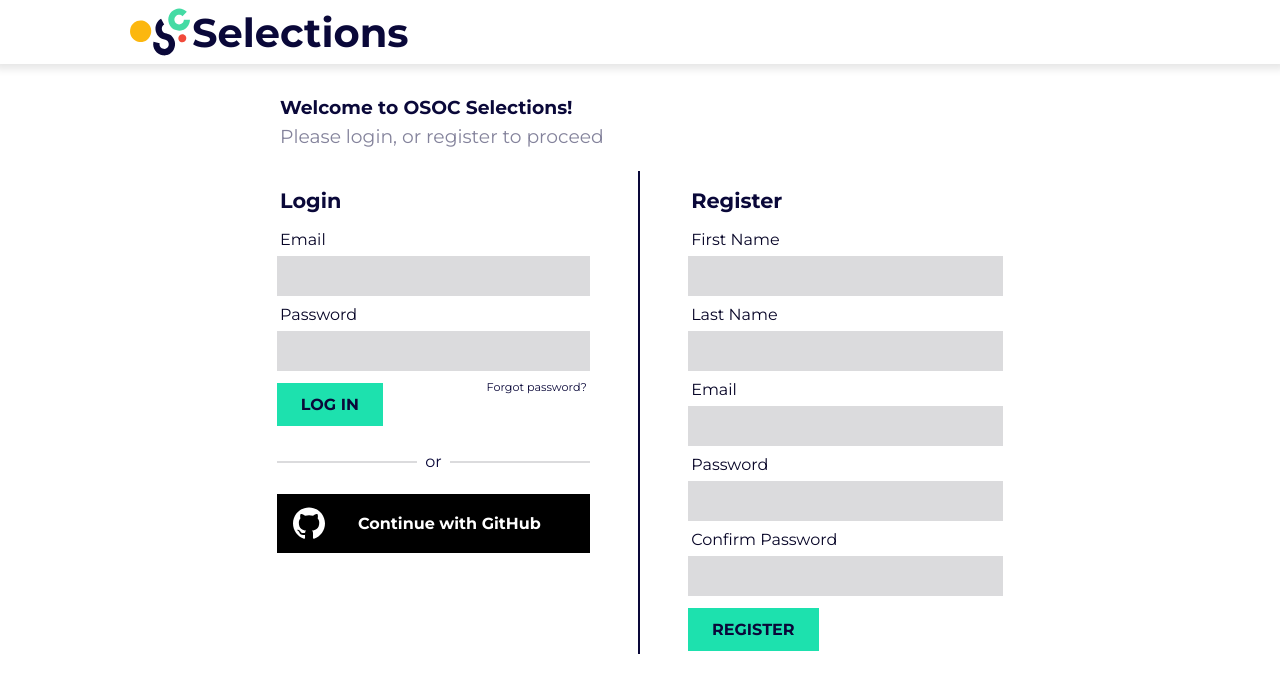
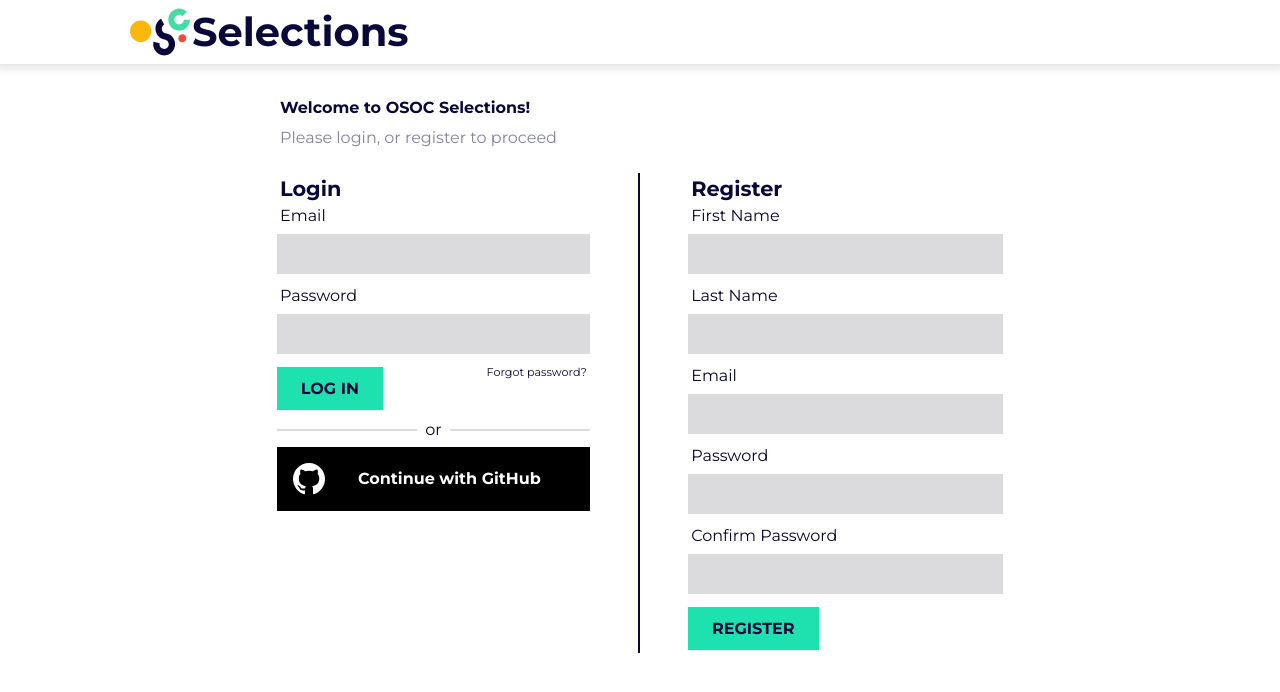
Before and after one commit to SELab-2/OSOC-2, a Next.js app in the folder frontend/: page /login in a window 1280 px wide. Shown: the top 692 px of the page. Built offline with nearby package versions, Linux system fonts and the light colour scheme.

Commit message:
feat: install bulma and sass, prepare emailHTML

```diff
--- a/frontend/package.json
+++ b/frontend/package.json
@@ -9,6 +9,7 @@
     "lint": "next lint"
   },
   "dependencies": {
+    "bulma": "^0.9.3",
     "crypto-js": "^4.1.1",
     "next": "12.1.4",
     "react": "18.0.0",
@@ -22,6 +23,7 @@
     "cross-env": "^7.0.3",
     "eslint": "8.12.0",
     "eslint-config-next": "12.1.4",
+    "sass": "^1.49.11",
     "typedoc": "^0.22.12",
     "typescript": "4.6.3"
   }
--- a/frontend/pages/_app.tsx
+++ b/frontend/pages/_app.tsx
@@ -1,4 +1,4 @@
-import '../styles/globals.css'
+import '../styles/globals.scss'
 import type {AppProps} from 'next/app'
 import { SessionProvider } from "../contexts/sessionProvider";
 
--- a/frontend/pages/login/index.tsx
+++ b/frontend/pages/login/index.tsx
@@ -1,5 +1,5 @@
 import type {NextPage} from 'next'
-import styles from '../../styles/login.module.css'
+import styles from '../../styles/login.module.scss'
 import Image from "next/image"
 import GitHubLogo from "../../public/images/github-logo.svg"
 import {SyntheticEvent, useContext, useEffect, useState} from "react";
@@ -223,7 +223,7 @@ const Index: NextPage = () => {
      *
      * @param e - The event triggering this function call
      */
-    const resetPassword = (e: SyntheticEvent) => {
+    const resetPassword = async (e: SyntheticEvent) => {
         e.preventDefault()
 
         let error = false
@@ -238,6 +238,15 @@ const Index: NextPage = () => {
         // Field is not empty
         if (!error) {
             console.log("RESETTING PASSWORD")
+            const response = await fetch(`${process.env.NEXT_PUBLIC_API_URL}/reset`, {
+                method: 'POST',
+                body: JSON.stringify({email: passwordResetMail}),
+                headers: {
+                    'Content-Type': 'application/json',
+                    'Accept': 'application/json'
+                }
+            }).catch()
+            console.log(response)
             setShowPasswordReset(false)
         }
 
@@ -264,8 +273,8 @@ const Index: NextPage = () => {
                 <div className={styles.formContainer}>
                     <div className={styles.loginContainer}>
                         <h2>Login</h2>
-                        <form className={styles.form} onSubmit={e => {
-                            submitLogin(e)
+                        <form className={styles.form} onSubmit={async e => {
+                            await submitLogin(e)
                         }}>
                             <label className={styles.label}>
                                 Email
@@ -312,8 +321,8 @@ const Index: NextPage = () => {
 
                     <div className={styles.registerContainer}>
                         <h2>Register</h2>
-                        <form className={styles.form} onSubmit={e => {
-                            submitRegister(e)
+                        <form className={styles.form} onSubmit={async e => {
+                            await submitRegister(e)
                         }}>
                             <label className={styles.label}>
                                 First Name
--- a/frontend/pages/pending.tsx
+++ b/frontend/pages/pending.tsx
@@ -1,6 +1,6 @@
 import {NextPage} from "next";
 import {Header} from "../components/Header/Header";
-import styles from "../styles/pending.module.css"
+import styles from "../styles/pending.module.scss"
 
 /**
  * Will be shown to every user that is not yet accepted by an admin
--- a/frontend/styles/globals.css
+++ b/frontend/styles/globals.scss
@@ -1,3 +1,5 @@
+@import '~bulma/bulma.sass';
+
 /**
  * Global variables, use with var(--variable)
  */
@@ -26,6 +28,10 @@ body {
 * {
   box-sizing: border-box;
   color: var(--primary-100);
+}
+
+h1, h2, h3, h4, h5, h6 {
+  font-weight: bold;
 }
 
 h2 {
@@ -61,6 +67,7 @@ button:hover {
 a {
   text-decoration: none;
   font-weight: bold;
+  color: var(--primary-100);
 }
 
 a:hover {
--- a/frontend/styles/login.module.css
+++ b/frontend/styles/login.module.scss
@@ -108,6 +108,7 @@
 }
 
 .orContainer p {
+    color: var(--primary-110);
     margin-inline: 0.5rem;
     line-height: 0;
 }
@@ -116,9 +117,10 @@
     display: flex;
     background-color: black;
     padding-inline: 1rem;
-    padding-block: 0.25rem;
+    padding-block: 1rem;
     transition: all .2s ease-in-out;
     margin-inline: -0.2rem;
+    align-items: center;
 }
 
 .githubContainer:hover {
@@ -133,6 +135,10 @@
 
 .githublogo {
     display: flex;
+}
+
+.github {
+    vertical-align: center;
 }
 
 .textFieldError {
```
Also changed, not shown: frontend/styles/index.module.css (added), frontend/styles/index.module.scss (added), frontend/styles/pending.module.scss (renamed from frontend/styles/pending.module.css), 2 other files (tests, documents, lock files or other folders).
